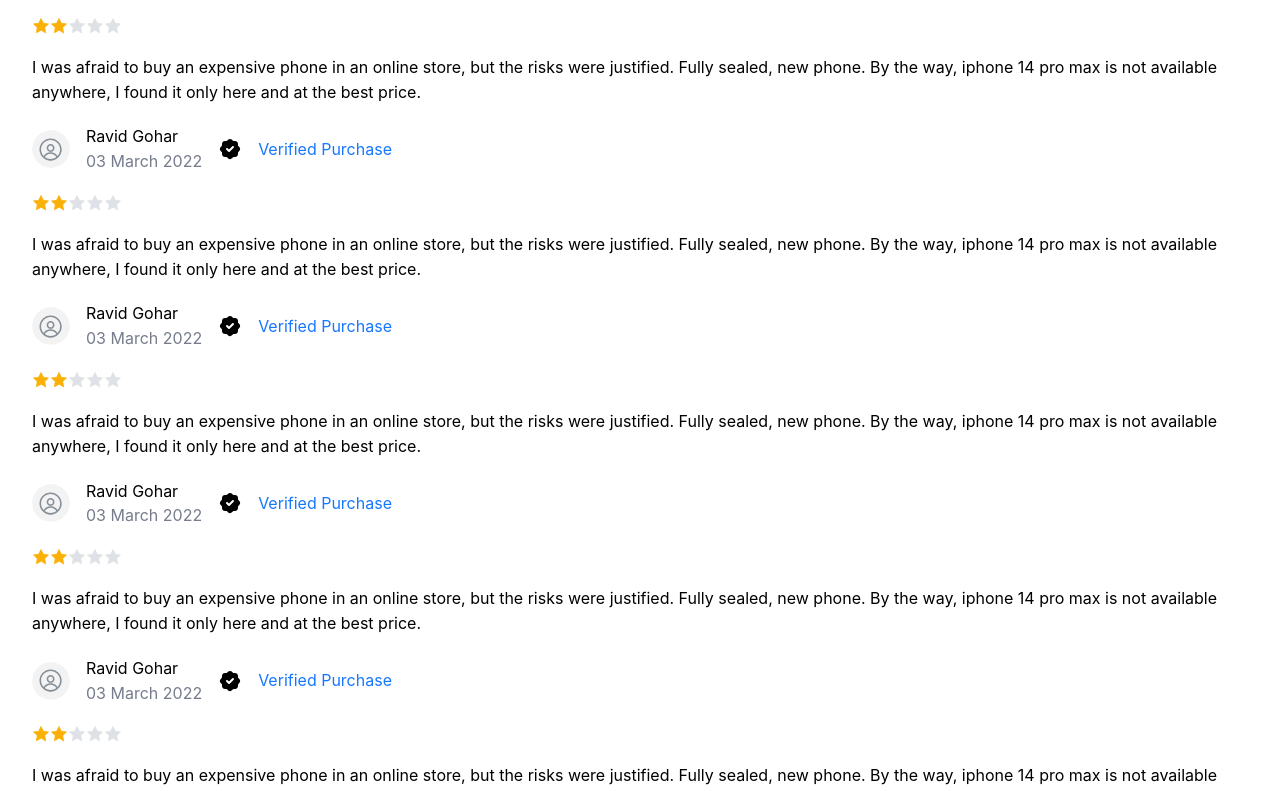
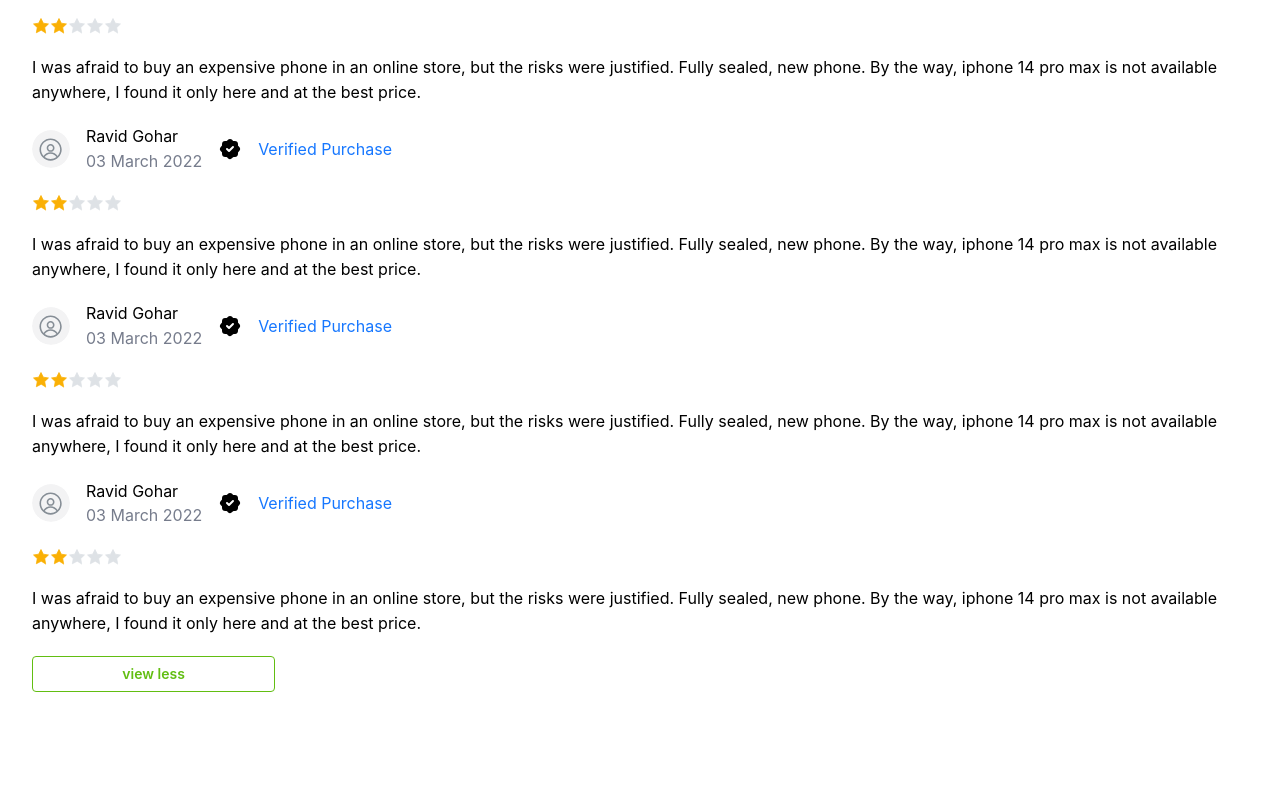
Before and after one commit to muhammad-al-fahad/Tiger-It, a React (Create React App) app: page /product-details in a window 1280 px wide. Shown: the part 1996-2787 px from the top of the page. After the commit the page ends 2740 px from the top, so only its background shows below. Built offline with nearby package versions, Linux system fonts and the light colour scheme.

Commit message:
minor fixes

```diff
--- a/src/Components/productDetails/ProductDetails.jsx
+++ b/src/Components/productDetails/ProductDetails.jsx
@@ -84,9 +84,9 @@
                 </Flex>
                 <Divider/>
                 <Flex direction="column" gap="lg">
-                    {Array.from({length: 8}).map((v) => {
+                    {[1, 2, 3, 4, 5, 6].map((v) => {
                         return (
-                            <>
+                            < >
                                 <Group>
                                     <Avatar src={null} alt="no image here"/>
                                     <Flex direction="column">
```
